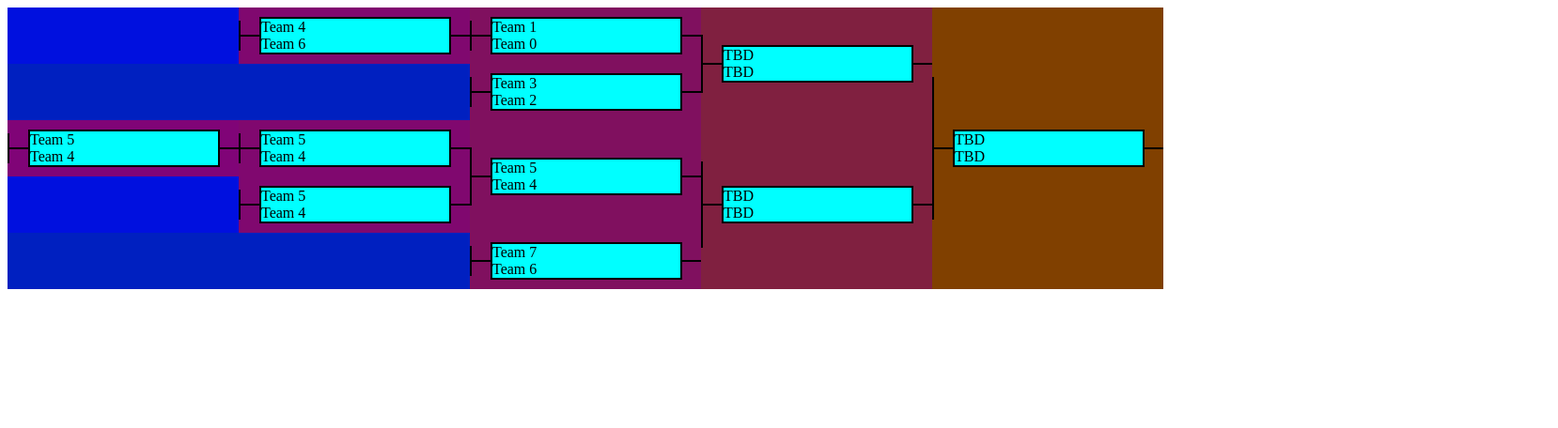
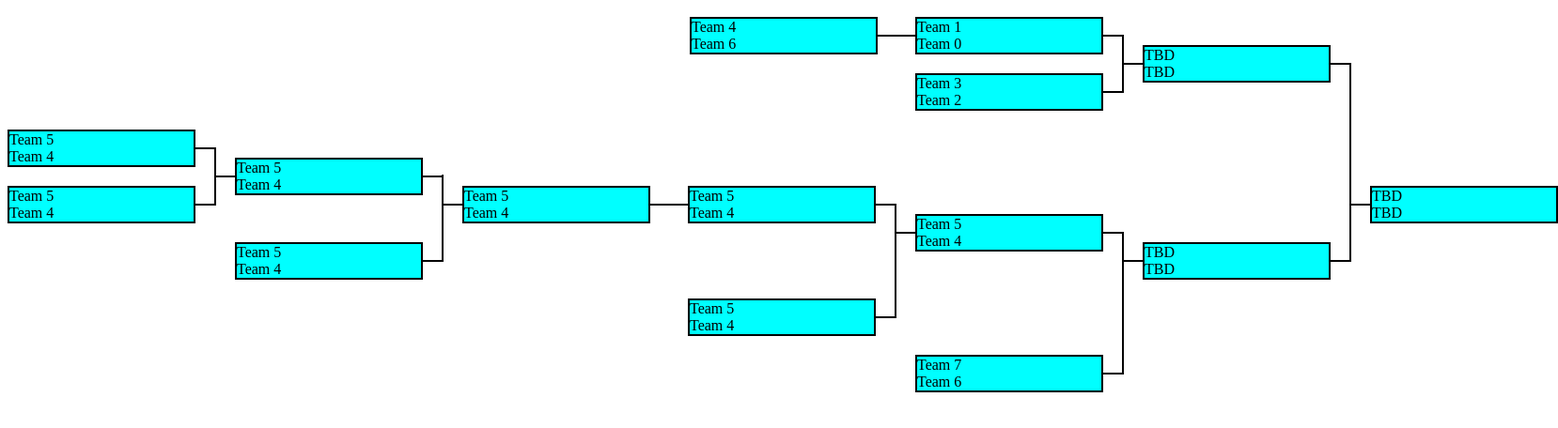
Before and after one commit to rosengrenen/react-bracket, a React (Create React App) app: page / in a window 1280 px wide. Shown: the top 456 px of the page at 94% size, 1658 px wide, since content can reach past the window. Built offline with nearby package versions, Linux system fonts and the light colour scheme.

Commit message:
fixed bracket layout issues

```diff
--- a/src/components/app.tsx
+++ b/src/components/app.tsx
@@ -82,6 +82,34 @@ const matches: Match[] = [
 	},
 	{
 		id: '1000',
+		leftParentId: '10000',
+		rightParentId: '100000',
+		leftTeamId: '4',
+		rightTeamId: '5',
+	},
+	{
+		id: '10000',
+		leftParentId: null,
+		rightParentId: null,
+		leftTeamId: '4',
+		rightTeamId: '5',
+	},
+	{
+		id: '100000',
+		leftParentId: '1000000',
+		rightParentId: '99',
+		leftTeamId: '4',
+		rightTeamId: '5',
+	},
+	{
+		id: '1000000',
+		leftParentId: null,
+		rightParentId: null,
+		leftTeamId: '4',
+		rightTeamId: '5',
+	},
+	{
+		id: '99',
 		leftParentId: null,
 		rightParentId: null,
 		leftTeamId: '4',
@@ -135,6 +163,7 @@ interface BracketMatch {
 	rightParent: BracketMatch | null;
 	leftTeam: Team | null;
 	rightTeam: Team | null;
+	width: number;
 }
 
 function buildTree(
@@ -180,12 +209,24 @@ function buildTree(
 		rightParent = null;
 	}
 
+	let width: number;
+	if (rightParent && leftParent) {
+		width = rightParent.width + leftParent.width;
+	} else if (rightParent) {
+		width = rightParent.width;
+	} else if (leftParent) {
+		width = leftParent.width;
+	} else {
+		width = 1;
+	}
+
 	return {
 		id: currentMatch.id,
 		leftTeam,
 		rightTeam,
 		leftParent,
 		rightParent,
+		width,
 	};
 }
 
--- a/src/components/bracket.tsx
+++ b/src/components/bracket.tsx
@@ -11,13 +11,37 @@ interface BracketMatch {
 	rightParent: BracketMatch | null;
 	leftTeam: Team | null;
 	rightTeam: Team | null;
+	width: number;
 }
 
 interface Props {
 	bracket: BracketMatch;
+	first?: boolean;
 }
 
-const Bracket: React.FC<Props> = ({ bracket }) => {
+const Bracket: React.FC<Props> = ({ bracket, first = false }) => {
+	let count = 0;
+	if (bracket.leftParent) {
+		count++;
+	}
+	if (bracket.rightParent) {
+		count++;
+	}
+	let marginTop = 0;
+	let marginBottom = 0;
+	if (bracket.leftParent && bracket.rightParent) {
+		const leftWidth = bracket.leftParent.width;
+		const rightWidth = bracket.rightParent.width;
+		const totalWidth = leftWidth + rightWidth;
+
+		const rightMiddle = (rightWidth / 2 / totalWidth) * 100;
+
+		if (rightMiddle > 25) {
+			marginTop = rightMiddle - 25;
+		} else if (rightMiddle < 25) {
+			marginBottom = 25 - rightMiddle;
+		}
+	}
 	return (
 		<div
 			style={{ display: 'flex', flexGrow: 1, flexDirection: 'row', justifyContent: 'flex-end' }}
@@ -26,7 +50,7 @@ const Bracket: React.FC<Props> = ({ bracket }) => {
 			{(bracket.rightParent || bracket.leftParent) && (
 				<div
 					style={{
-						background: 'rgba(0, 0, 255, 0.5)',
+						// background: 'rgba(0, 0, 255, 0.5)',
 						flexGrow: 1,
 						display: 'flex',
 						flexDirection: 'column',
@@ -38,21 +62,47 @@ const Bracket: React.FC<Props> = ({ bracket }) => {
 			)}
 			<div
 				style={{
-					background: 'rgba(255, 0, 0, 0.5)',
+					// background: 'rgba(255, 0, 0, 0.5)',
 					flexShrink: 0,
 					display: 'flex',
 					justifyContent: 'center',
 					alignItems: 'center',
-					padding: '10px 0',
+					// padding: '10px 0',
 				}}
 			>
-				<div style={{ width: '2px', height: 'calc(50% + 12px)', background: 'black' }} />
-				<div style={{ width: '20px', height: '2px', background: 'black' }} />
-				<div style={{ width: '200px', background: 'cyan', border: '2px solid black' }}>
-					<div>{bracket.rightTeam ? bracket.rightTeam.name : 'TBD'}</div>
-					<div>{bracket.leftTeam ? bracket.leftTeam.name : 'TBD'}</div>
+				{count === 2 && (
+					<div
+						style={{
+							height: `calc(50% + ${marginBottom * 2 + marginTop * 2}% + 2px)`,
+							display: 'flex',
+							flexDirection: 'column',
+						}}
+					>
+						{marginBottom > marginTop && (
+							<div style={{ width: '2px', flexGrow: 1, background: 'black' }} />
+						)}
+						<div
+							style={{
+								width: '2px',
+								flexBasis: `calc(${
+									((2 * (marginBottom + marginTop)) / (2 * (marginBottom + marginTop) + 50)) * 100
+								}% - 1px)`,
+								flexShrink: 0,
+							}}
+						/>
+						{marginBottom <= marginTop && (
+							<div style={{ width: '2px', flexGrow: 1, background: 'black' }} />
+						)}
+					</div>
+				)}
+				{count >= 1 && <div style={{ width: '20px', height: '2px', background: 'black' }} />}
+				<div style={{ width: '200px', padding: '10px 0 ' }}>
+					<div style={{ background: 'cyan', border: '2px solid black' }}>
+						<div>{bracket.rightTeam ? bracket.rightTeam.name : 'TBD'}</div>
+						<div>{bracket.leftTeam ? bracket.leftTeam.name : 'TBD'}</div>
+					</div>
 				</div>
-				<div style={{ width: '20px', height: '2px', background: 'black' }} />
+				{!first && <div style={{ width: '20px', height: '2px', background: 'black' }} />}
 			</div>
 		</div>
 	);
@@ -62,8 +112,13 @@ const BrackerWrapper: React.FC<Props> = props => {
 	console.log(props);
 	return (
 		<div style={{ display: 'flex' }}>
-			<div style={{ background: 'green', display: 'flex' }}>
-				<Bracket {...props} />
+			<div
+				style={{
+					// background: 'green',
+					display: 'flex',
+				}}
+			>
+				<Bracket first {...props} />
 			</div>
 		</div>
 	);
```
